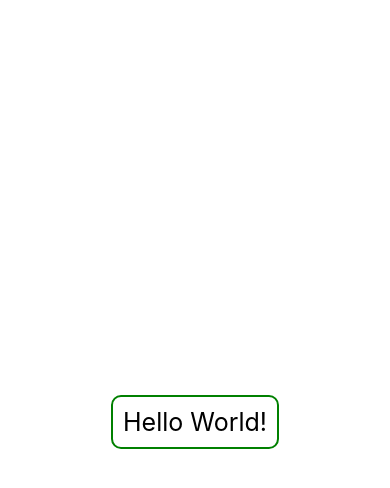
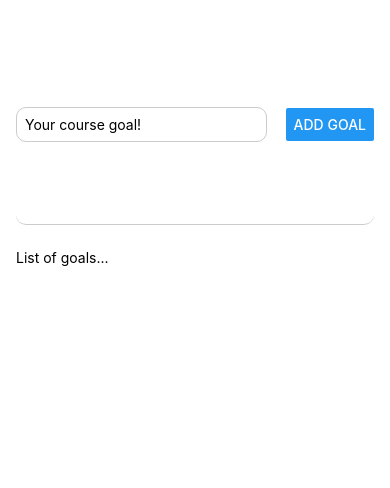
Before and after one commit to Vahidpro/TodoMe-react-native, a React Native app: screen / in a window 390 px wide. Shown: the top 488 px of the page. Built offline with nearby package versions, Linux system fonts and the light colour scheme.

Commit message:
Basic styling

```diff
--- a/App.js
+++ b/App.js
@@ -1,22 +1,18 @@
-import { StatusBar } from "expo-status-bar";
-import { StyleSheet, Text, View } from "react-native";
+import { Button, StyleSheet, Text, TextInput, View } from "react-native";
 
 export default function App() {
 	return (
-		<View style={styles.container}>
-			<Text
-				style={{
-					margin: 16,
-					borderWidth: 2,
-					borderColor: "green",
-					borderRadius: 10,
-					fontSize: 25,
-					padding: 10,
-				}}
-			>
-				Hello World!
-			</Text>
-			<StatusBar style="auto" />
+		<View style={styles.appContainer}>
+			<View style={styles.inputContainer}>
+				<TextInput
+					style={styles.textInput}
+					placeholder="Your course goal!"
+				></TextInput>
+				<Button title="Add Goal"></Button>
+			</View>
+			<View style={styles.goalsContainer}>
+				<Text>List of goals...</Text>
+			</View>
 		</View>
 	);
 }
@@ -28,4 +24,32 @@
 		alignItems: "center",
 		justifyContent: "center",
 	},
+
+	appContainer: {
+		flex: 1,
+		paddingTop: 50,
+		paddingHorizontal: 16,
+	},
+	inputContainer: {
+		flex: 1,
+		flexDirection: "row",
+		justifyContent: "space-between",
+		borderRadius: 10,
+		alignItems: "center",
+		paddingBottom: 25,
+		borderBottomWidth: 1,
+		borderBottomColor: "#cccccc",
+		marginBottom: 24,
+	},
+	textInput: {
+		borderWidth: 1,
+		borderColor: "#cccccc",
+		width: "70%",
+		borderRadius: 10,
+		marginRight: 8,
+		padding: 8,
+	},
+	goalsContainer: {
+		flex: 4,
+	},
 });
```
